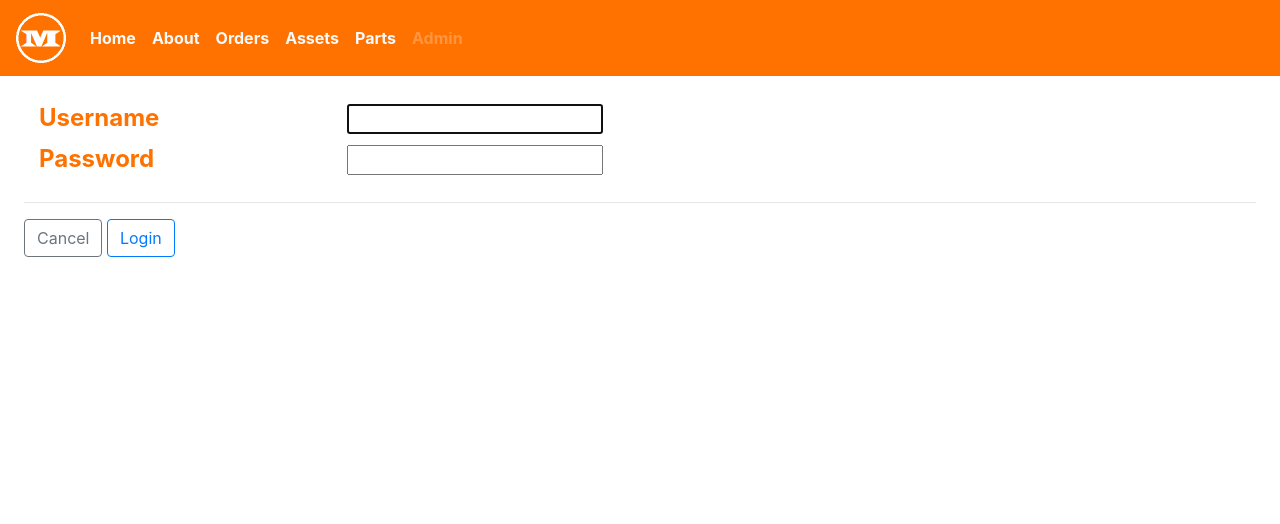
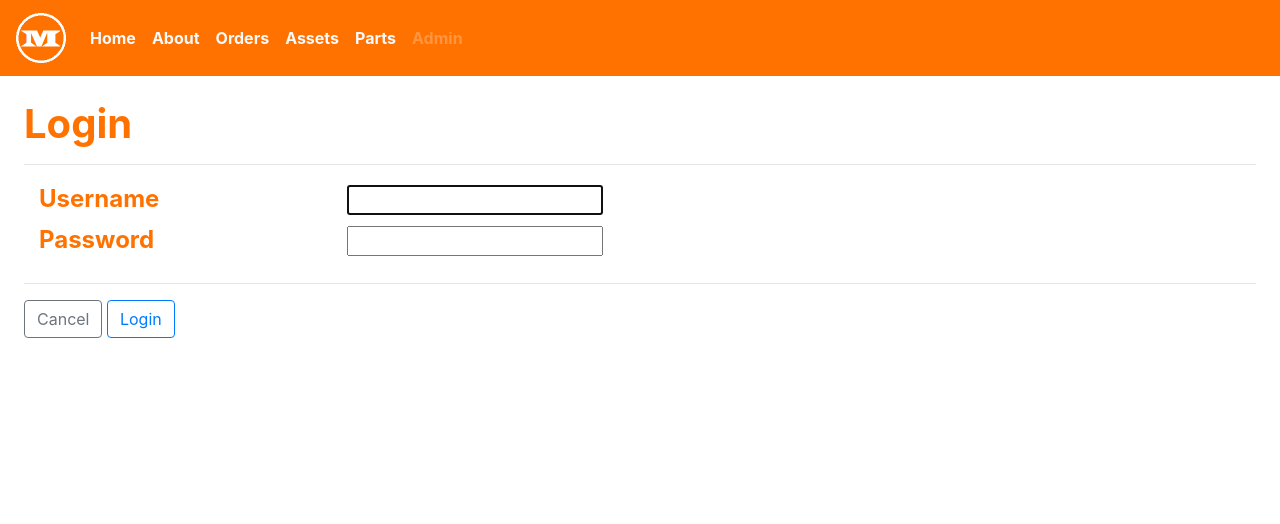
Before and after one commit to MfonUdoh/CFMS, a Django app: page /user/login/ in a window 1280 px wide. Shown: the top 524 px of the page. Run offline with Django 3.2, Linux system fonts and the light colour scheme; some libraries are stand-ins or nearby versions.

Commit message:
Minor fixes and UX improvements

```diff
--- a/CFMS/settings.py
+++ b/CFMS/settings.py
@@ -25,7 +25,7 @@ SECRET_KEY = 'f^xm+xbs$dyocf$y9!p+z&lwfgtbpt+g86m)*v7y6h%)auqb*$'
 # SECURITY WARNING: don't run with debug turned on in production!
 DEBUG = True
 
-ALLOWED_HOSTS = ['127.0.0.1']
+ALLOWED_HOSTS = ['127.0.0.1', 'mfonudoh.pythonanywhere.com']
 # use python manage.py runserver 0.0.0.0:8000 to make visible on the lan and ensure
 # that the current local ip is in Allowed_hosts
 
--- a/users/templates/registration/login.html
+++ b/users/templates/registration/login.html
@@ -3,6 +3,8 @@
 {% block title %}Login{% endblock %}
 
 {% block content %}
+<h1 style="color:#ff7200; margin-bottom: 15px;"><b>Login</b></h1>
+<hr>
 <form method="POST" class="form-group">{% csrf_token %}
   <div class="col-12">
     <div class="row" style="padding-top: 4px">
--- a/users/templates/users/register.html
+++ b/users/templates/users/register.html
@@ -3,6 +3,8 @@
 {% block title %}Register an Account{% endblock %}
 
 {% block content %}
+<h1 style="color:#ff7200; margin-bottom: 15px;"><b>Register an Account</b></h1>
+<hr>
 <form method="POST" class="form-group">{% csrf_token %}
     <div class="col-12">
     <div class="row" style="padding-top: 4px">
--- a/users/views.py
+++ b/users/views.py
@@ -7,7 +7,7 @@ def register(response):
         form = UserForm(response.POST)
         if form.is_valid():
             form.save()
-            return redirect('home')
+            return redirect('login')
     else:
         form = UserForm()
     return render(response, 'users/register.html', {'form':form})
```
